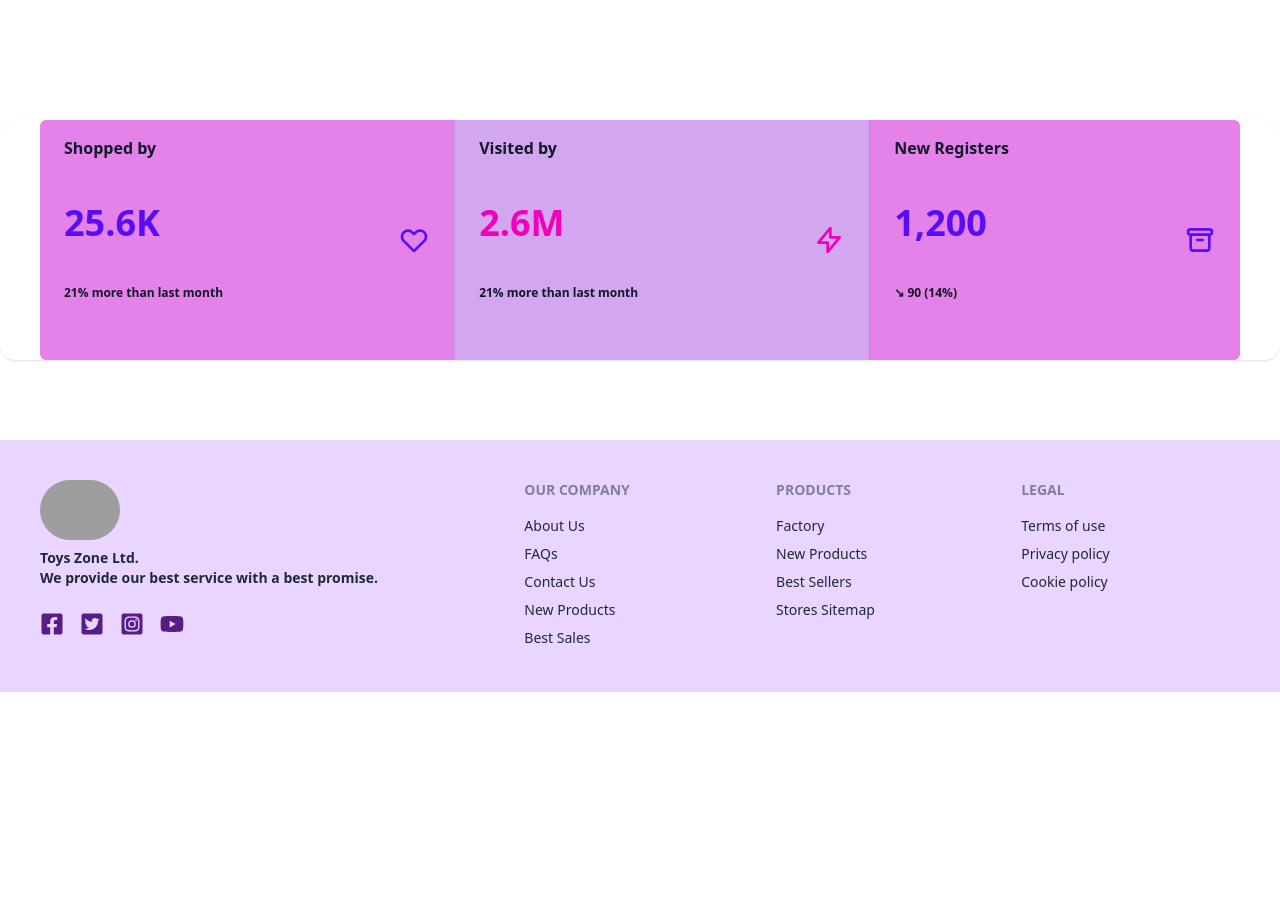
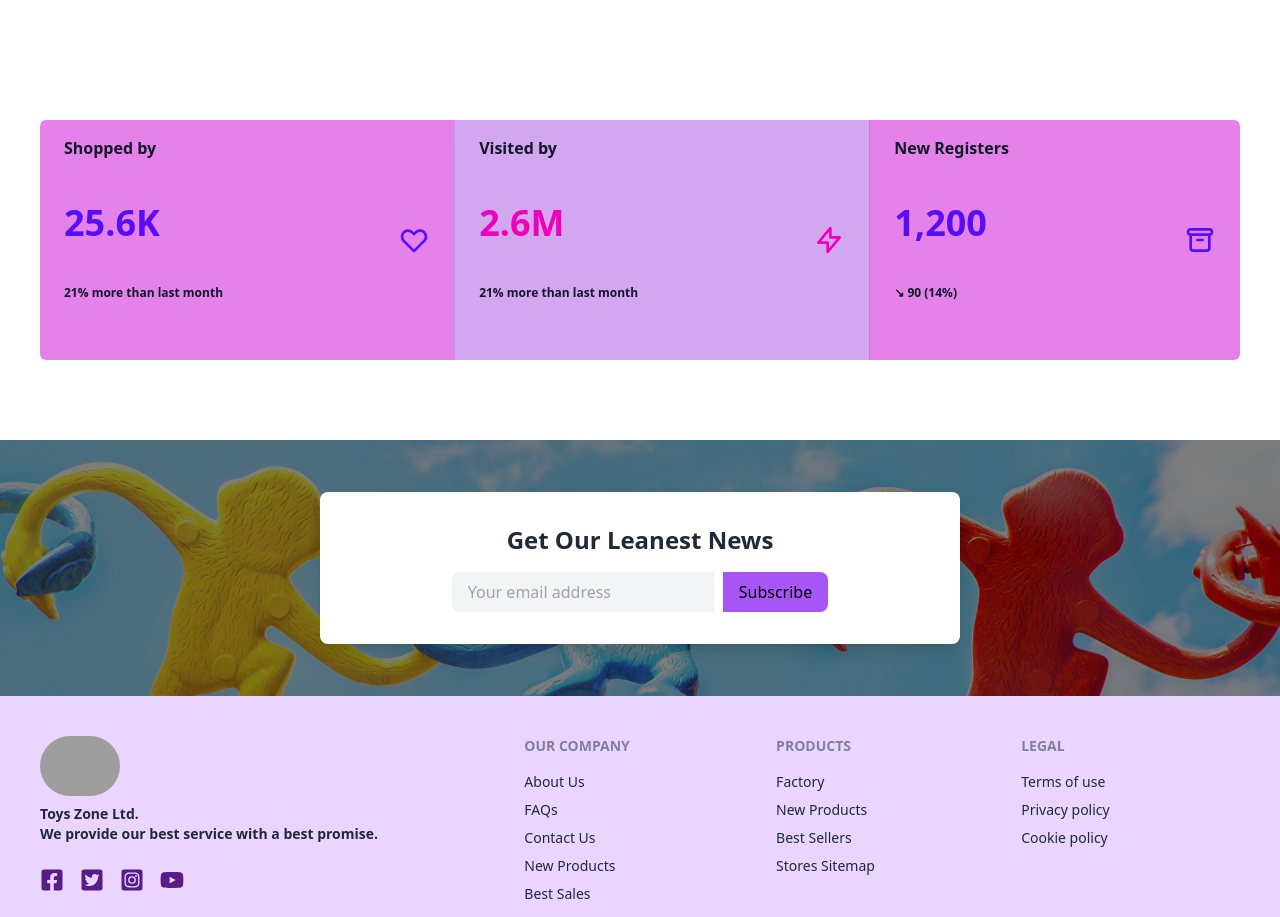
Before and after one commit to Shajib-Dv/toy-zone-client, a React (Vite) app: page / in a window 1280 px wide. Shown: the part 1380-2297 px from the top of the page. Before the commit the page ends 2072 px from the top, so only its background shows below. Built offline with nearby package versions, Linux system fonts and the light colour scheme; no server answers; grey boxes are pictures that could not be loaded.

Commit message:
details route added

```diff
--- a/package.json
+++ b/package.json
@@ -16,9 +16,12 @@
     "react": "^18.2.0",
     "react-dom": "^18.2.0",
     "react-icons": "^4.8.0",
+    "react-modal": "^3.16.1",
     "react-router-dom": "^6.11.2",
     "react-tabs": "^6.0.1",
+    "react-transition-group": "^4.4.5",
     "sort-by": "^1.2.0",
+    "sweetalert2": "^11.7.5",
     "swiper": "^9.3.2"
   },
   "devDependencies": {
--- /dev/null
+++ b/src/components/AddToys.jsx
@@ -0,0 +1,13 @@
+/** @format */
+
+import React from "react";
+
+const AddToys = () => {
+  return (
+    <div>
+      <h2>Add toy</h2>
+    </div>
+  );
+};
+
+export default AddToys;
--- /dev/null
+++ b/src/components/AllToys.jsx
@@ -0,0 +1,13 @@
+/** @format */
+
+import React from "react";
+
+const AllToys = () => {
+  return (
+    <>
+      <h2>All toys</h2>
+    </>
+  );
+};
+
+export default AllToys;
--- /dev/null
+++ b/src/components/Blog.jsx
@@ -0,0 +1,13 @@
+/** @format */
+
+import React from "react";
+
+const Blog = () => {
+  return (
+    <div>
+      <h2>Blog</h2>
+    </div>
+  );
+};
+
+export default Blog;
--- /dev/null
+++ b/src/components/MyToys.jsx
@@ -0,0 +1,13 @@
+/** @format */
+
+import React from "react";
+
+const MyToys = () => {
+  return (
+    <div>
+      <h2>My Toys</h2>
+    </div>
+  );
+};
+
+export default MyToys;
--- a/src/components/PageViewed.jsx
+++ b/src/components/PageViewed.jsx
@@ -4,8 +4,8 @@ import React from "react";
 
 const PageViewed = () => {
   return (
-    <div className="md:stats shadow mb-20 w-full h-60 px-10">
-      <div className="stat bg-[#cc06d680] rounded-s-md">
+    <div className="md:stats mb-20 w-full md:h-60 px-6 md:px-10">
+      <div className="stat bg-[#cc06d680] md:rounded-s-md">
         <div className="stat-figure text-primary">
           <svg
             xmlns="http://www.w3.org/2000/svg"
@@ -47,7 +47,7 @@ const PageViewed = () => {
         <div className="stat-desc title-stat">21% more than last month</div>
       </div>
 
-      <div className="stat bg-[#cc06d680] rounded-e-md">
+      <div className="stat bg-[#cc06d680] md:rounded-e-md">
         <div className="stat-figure text-primary">
           <svg
             xmlns="http://www.w3.org/2000/svg"
--- /dev/null
+++ b/src/components/SubscribeNews.jsx
@@ -0,0 +1,52 @@
+/** @format */
+
+import React, { useState } from "react";
+import Swal from "sweetalert2";
+
+const SubscribeNews = () => {
+  const handleSubscribe = (e) => {
+    e.preventDefault();
+    const email = e.target.email.value;
+    if (email !== " ") {
+      Swal.fire({
+        position: "center",
+        icon: "success",
+        title: "You Successfully Subscribed Us",
+        showConfirmButton: false,
+        timer: 1500,
+      });
+      e.target.reset();
+    }
+  };
+  return (
+    <div className="w-full h-64 bg-[url('/news-leter.jpg')] bg-center bg-cover">
+      <div className="flex items-center justify-center w-full h-full bg-[rgb(0,0,0,0.5)]">
+        <div className="bg-white rounded-lg w-1/2  shadow-lg p-8">
+          <h2 className="text-2xl text-center font-bold mb-4">
+            Get Our Leanest News
+          </h2>
+          <form
+            onSubmit={handleSubscribe}
+            className="flex items-center justify-center"
+          >
+            <input
+              className="bg-gray-100 rounded-l-lg py-2 px-4 mr-2 focus:outline-none"
+              type="email"
+              name="email"
+              placeholder="Your email address"
+              required
+            />
+            <button
+              className="bg-purple-500 hover:bg-purple-600 text-black rounded-r-lg py-2 px-4 focus:outline-none"
+              type="submit"
+            >
+              Subscribe
+            </button>
+          </form>
+        </div>
+      </div>
+    </div>
+  );
+};
+
+export default SubscribeNews;
--- a/src/components/ToyCard.jsx
+++ b/src/components/ToyCard.jsx
@@ -5,6 +5,7 @@ import { Link } from "react-router-dom";
 
 const ToyCard = ({ toy }) => {
   const {
+    _id,
     sellerName,
     sellerEmail,
     toyImage,
@@ -30,7 +31,7 @@ const ToyCard = ({ toy }) => {
             <p>Rating : {rating}</p>
           </div>
           <div>
-            <Link to="/">
+            <Link to={`/toys/${_id}`}>
               <button className="primary-btn mt-4">view details</button>
             </Link>
           </div>
--- /dev/null
+++ b/src/components/ToyDetails.jsx
@@ -0,0 +1,39 @@
+/** @format */
+
+import React from "react";
+import { useLoaderData } from "react-router-dom";
+
+const ToyDetails = () => {
+  const toy = useLoaderData();
+  const {
+    _id,
+    sellerName,
+    sellerEmail,
+    toyImage,
+    price,
+    quantity,
+    rating,
+    details,
+    toyName,
+    subCategory,
+  } = toy;
+  console.log(toy);
+  return (
+    <div className="hero min-h-screen bg-base-200">
+      <div className="hero-content flex-col lg:flex-row">
+        <img src={toyImage} className="max-w-sm rounded-lg shadow-2xl" />
+        <div>
+          <h1 className="text-5xl font-bold">{toyName}</h1>
+          <p className="py-6">
+            Provident cupiditate voluptatem et in. Quaerat fugiat ut assumenda
+            excepturi exercitationem quasi. In deleniti eaque aut repudiandae et
+            a id nisi.
+          </p>
+          <button className="btn btn-primary">Get Started</button>
+        </div>
+      </div>
+    </div>
+  );
+};
+
+export default ToyDetails;
--- a/src/layout/Main.jsx
+++ b/src/layout/Main.jsx
@@ -5,6 +5,7 @@ import Banner from "../components/Banner";
 import Gallery from "../components/Gallery";
 import ShopByCategory from "../components/ShopByCategory";
 import PageViewed from "../components/PageViewed";
+import SubscribeNews from "../components/SubscribeNews";
 
 const Main = () => {
   return (
@@ -13,6 +14,7 @@ const Main = () => {
       <Gallery />
       <ShopByCategory />
       <PageViewed />
+      <SubscribeNews />
     </>
   );
 };
--- a/src/routes/router.jsx
+++ b/src/routes/router.jsx
@@ -5,6 +5,11 @@ import { createBrowserRouter } from "react-router-dom";
 import Home from "../layout/Home";
 import Main from "../layout/Main";
 import PageNotFound from "../components/PageNotFound";
+import AllToys from "../components/AllToys";
+import MyToys from "../components/MyToys";
+import AddToys from "../components/AddToys";
+import Blog from "../components/Blog";
+import ToyDetails from "../components/ToyDetails";
 
 const router = createBrowserRouter([
   {
@@ -15,6 +20,28 @@ const router = createBrowserRouter([
         path: "/",
         element: <Main />,
       },
+      {
+        path: "/alltoys",
+        element: <AllToys />,
+      },
+      {
+        path: "/toys/:id",
+        element: <ToyDetails />,
+        loader: ({ params }) =>
+          fetch(`http://localhost:5000/toys/toy/${params.id}`),
+      },
+      {
+        path: "/mytoys",
+        element: <MyToys />,
+      },
+      {
+        path: "/addtoys",
+        element: <AddToys />,
+      },
+      {
+        path: "/blog",
+        element: <Blog />,
+      },
     ],
   },
   {
```
Also changed, not shown: public/news-leter.jpg (added), 1 other file (tests, documents, lock files or other folders).
